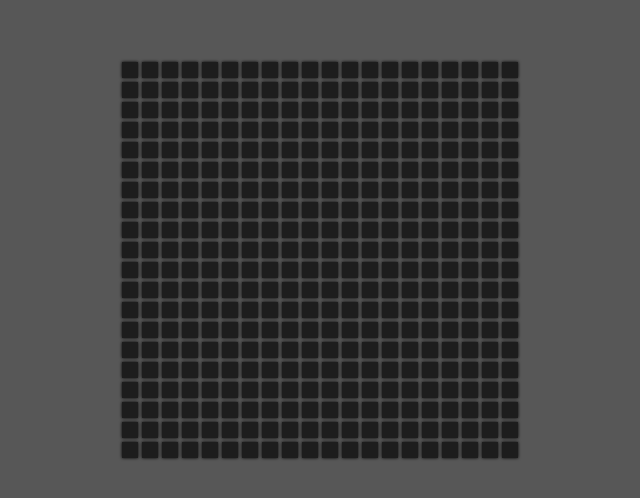
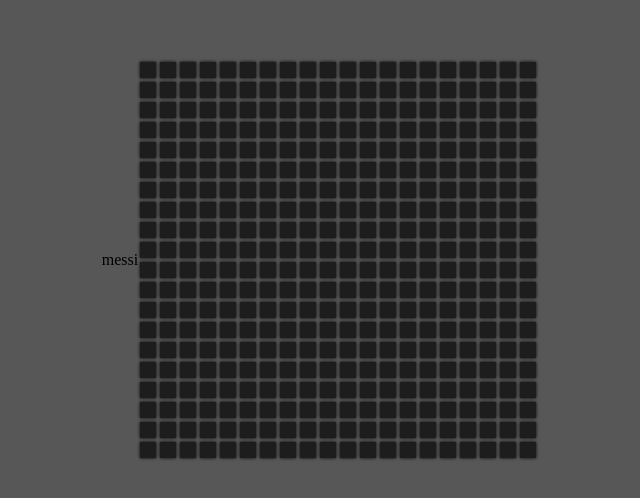
Before and after one commit to burakarabag17/renkler-tahtasi-, a plain HTML site: page index.html in a window 1280 px wide. Shown: the part 140-638 px from the top of the page, without its empty margins (320-960 px from the left). Drawn offline with Linux system fonts and the light colour scheme.

Commit message:
renkler tahtası2

```diff
--- a/index.html
+++ b/index.html
@@ -9,6 +9,8 @@
 </head>
 <body>
 
+    <p>messi</p>
+
     <div class="container" id="container"></div>
 
     <script src="script.js"></script>
```
